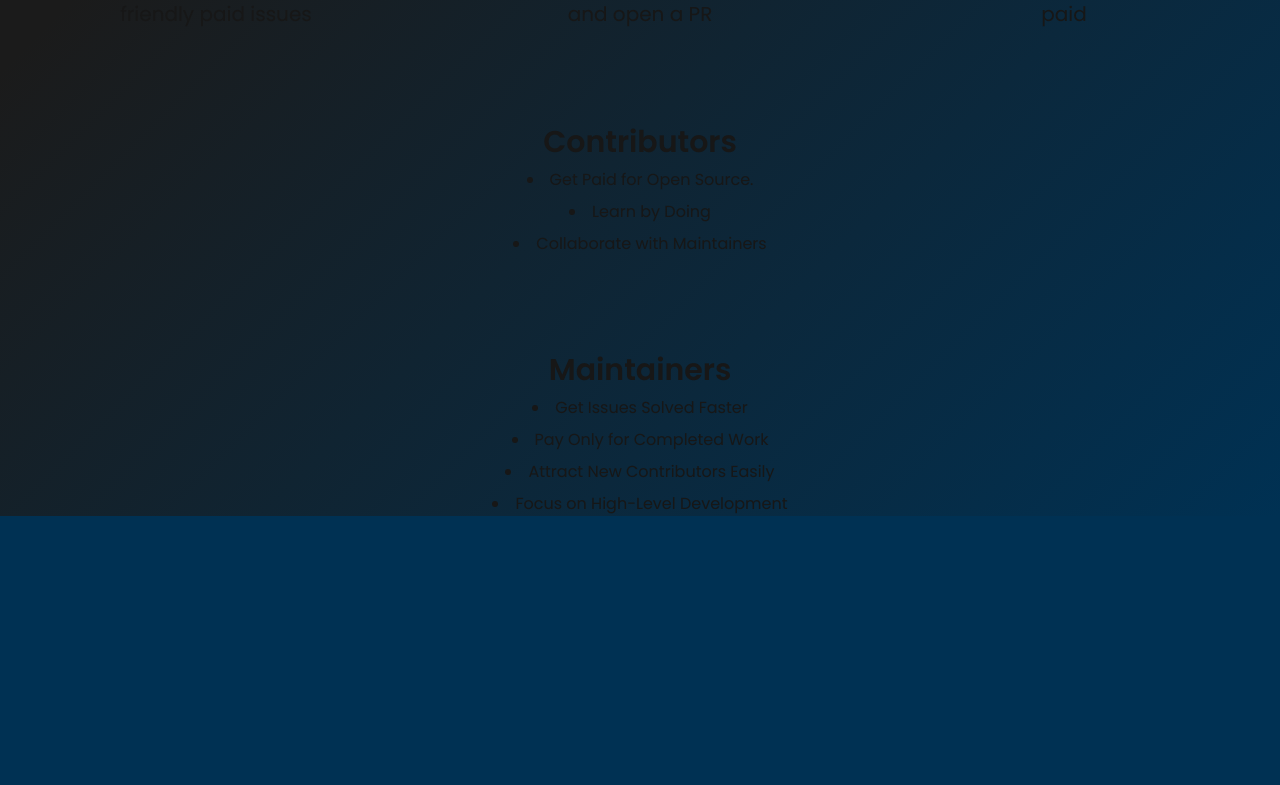
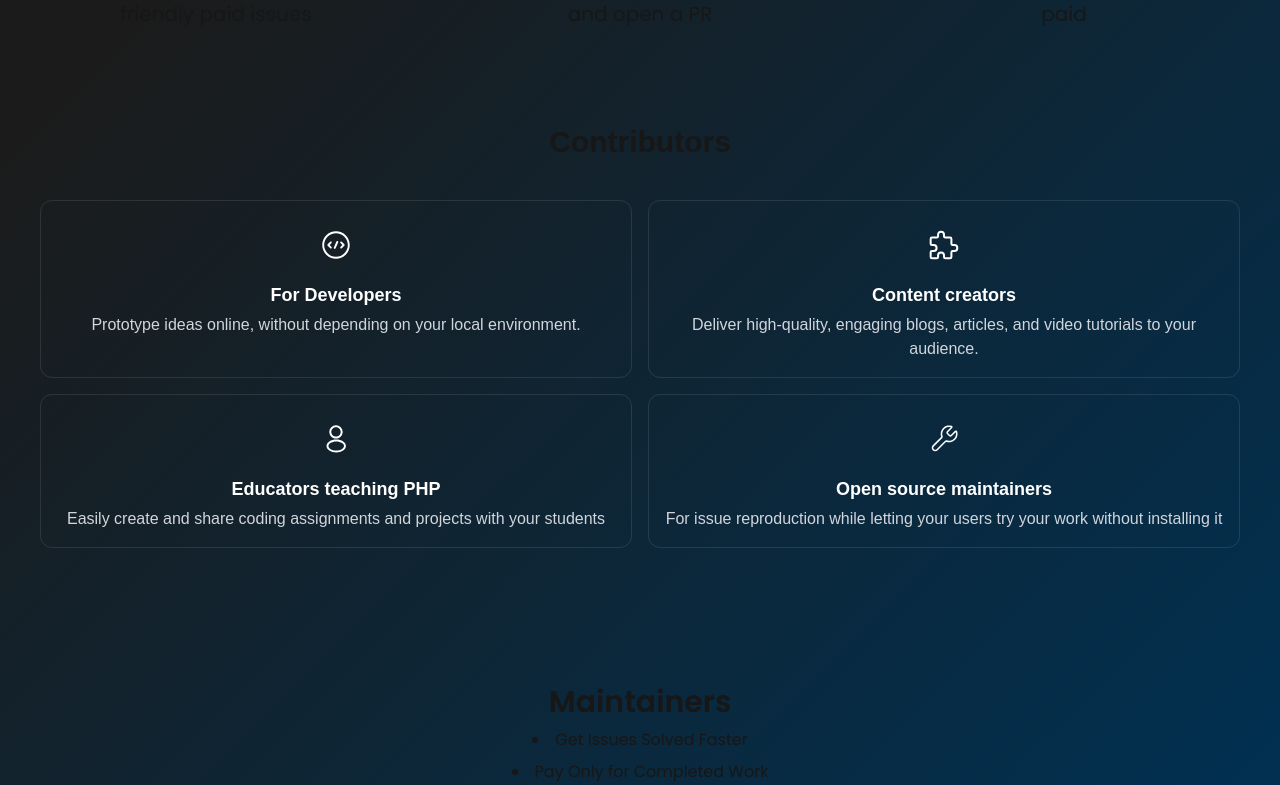
Before and after one commit to mohammadanas51/commitpay-v2, a Next.js app: page / in a window 1280 px wide. Shown: the part 536-1321 px from the top of the page. Before the commit the page ends 1052 px from the top, so only its background shows below. Built offline with nearby package versions, Linux system fonts and the light colour scheme.

Commit message:
placed the feature cards yet to customize them

```diff
--- a/src/components/landingPage/ContributorBenefits.tsx
+++ b/src/components/landingPage/ContributorBenefits.tsx
@@ -8,15 +8,152 @@ const poppins = Poppins({
 });
 function ContributorBenefits() {
   return (
-    <div className={` ${poppins.className} `}>
-      <div className={`text-3xl text-center mt-24 font-semibold`}>
+    // <div classNameName={` ${poppins.classNameName} `}>
+    //   <div classNameName={`text-3xl text-center mt-24 font-semibold`}>
+    //     Contributors
+    //   </div>
+    //   <ul classNameName="mt-2 list-disc list-inside space-y-2 font-body text-center">
+    //     <li>Get Paid for Open Source.</li>
+    //     <li> Learn by Doing</li>
+    //     <li> Collaborate with Maintainers</li>
+    //   </ul>
+    // </div>
+
+    <div className="text-center">
+      <div className={`text-3xl mt-24 font-semibold`}>
         Contributors
       </div>
-      <ul className="mt-2 list-disc list-inside space-y-2 font-body text-center">
-        <li>Get Paid for Open Source.</li>
-        <li> Learn by Doing</li>
-        <li> Collaborate with Maintainers</li>
-      </ul>
+
+      <div className="grid grid-cols-1 sm:grid-cols-2 gap-4  p-10 ">
+        <div className="block rounded-xl border border-white/10 p-4">
+          <span className="inline-block rounded-lg p-3">
+            <div className="inline-flex align-middle justify-center items-center select-none text-white">
+              <svg
+                viewBox="0 0 25 24"
+                fill="none"
+                xmlns="http://www.w3.org/2000/svg"
+                height="32"
+                width="32"
+              >
+                <path
+                  d="M8.50141 14.75C8.3114 14.75 8.12141 14.68 7.97141 14.53L5.97141 12.53C5.68141 12.24 5.68141 11.7599 5.97141 11.4699L7.97141 9.46994C8.26141 9.17994 8.7414 9.17994 9.0314 9.46994C9.3214 9.75994 9.3214 10.24 9.0314 10.53L7.5614 12L9.0314 13.4699C9.3214 13.7599 9.3214 14.24 9.0314 14.53C8.8814 14.68 8.69141 14.75 8.50141 14.75Z"
+                  fill="currentColor"
+                ></path>
+                <path
+                  d="M16.5014 14.75C16.3114 14.75 16.1214 14.68 15.9714 14.53C15.6814 14.24 15.6814 13.7599 15.9714 13.4699L17.4414 12L15.9714 10.53C15.6814 10.24 15.6814 9.75994 15.9714 9.46994C16.2614 9.17994 16.7414 9.17994 17.0314 9.46994L19.0314 11.4699C19.3214 11.7599 19.3214 12.24 19.0314 12.53L17.0314 14.53C16.8814 14.68 16.6914 14.75 16.5014 14.75Z"
+                  fill="currentColor"
+                ></path>
+                <path
+                  d="M12.5 22.75C6.57 22.75 1.75 17.93 1.75 12C1.75 6.07 6.57 1.25 12.5 1.25C18.43 1.25 23.25 6.07 23.25 12C23.25 17.93 18.43 22.75 12.5 22.75ZM12.5 2.75C7.4 2.75 3.25 6.9 3.25 12C3.25 17.1 7.4 21.25 12.5 21.25C17.6 21.25 21.75 17.1 21.75 12C21.75 6.9 17.6 2.75 12.5 2.75Z"
+                  fill="currentColor"
+                ></path>
+                <path
+                  d="M11.5021 15.0801C11.4021 15.0801 11.3021 15.0601 11.2121 15.0201C10.8321 14.8601 10.6521 14.4201 10.8221 14.0301L12.8221 9.36004C12.9821 8.98004 13.4221 8.80002 13.8021 8.97002C14.1821 9.13002 14.3621 9.57008 14.1921 9.96008L12.1921 14.6301C12.0721 14.9101 11.7921 15.0801 11.5021 15.0801Z"
+                  fill="currentColor"
+                ></path>
+              </svg>
+            </div>
+          </span>
+
+          <h2 className="mt-2 font-semibold text-base sm:text-lg text-white">
+            For Developers
+          </h2>
+          <p className="sm:mt-1 block text-sm sm:text-base text-gray-300">
+            {" "}
+            Prototype ideas online, without depending on your local environment.
+          </p>
+        </div>
+
+        <div className="block rounded-xl border border-white/10 p-4">
+          <span className="inline-block rounded-lg p-3">
+            <div className="inline-flex align-middle justify-center items-center select-none text-white">
+              <svg
+                viewBox="0 0 24 24"
+                fill="none"
+                xmlns="http://www.w3.org/2000/svg"
+                height="32"
+                width="32"
+              >
+                <path
+                  d="M7.55556 4.22222C7.55556 2.99492 8.55048 2 9.77778 2C11.0051 2 12 2.99492 12 4.22222V5.44444C12 5.99673 12.4477 6.44444 13 6.44444H16.5556C17.1078 6.44444 17.5556 6.89216 17.5556 7.44444V11C17.5556 11.5523 18.0033 12 18.5556 12H19.7778C21.0051 12 22 12.9949 22 14.2222C22 15.4496 21.0051 16.4444 19.7778 16.4444H18.5556C18.0033 16.4444 17.5556 16.8922 17.5556 17.4444V21C17.5556 21.5523 17.1078 22 16.5556 22H13C12.4477 22 12 21.5523 12 21V19.7778C12 18.5504 11.0051 17.5556 9.77778 17.5556C8.55048 17.5556 7.55556 18.5504 7.55556 19.7778V21C7.55556 21.5523 7.10784 22 6.55556 22H3C2.44772 22 2 21.5523 2 21V17.4444C2 16.8922 2.44772 16.4444 3 16.4444H4.22222C5.44952 16.4444 6.44444 15.4496 6.44444 14.2222C6.44444 12.9949 5.44952 12 4.22222 12H3C2.44772 12 2 11.5523 2 11V7.44444C2 6.89216 2.44772 6.44444 3 6.44444H6.55556C7.10784 6.44444 7.55556 5.99673 7.55556 5.44444V4.22222Z"
+                  stroke="currentColor"
+                  strokeWidth="1.5"
+                  strokeLinecap="square"
+                ></path>
+              </svg>
+            </div>
+          </span>
+          <h2 className="mt-2 font-semibold text-base sm:text-lg text-white">
+            Content creators
+          </h2>
+          <p className="sm:mt-1 block text-sm sm:text-base text-gray-300">
+            {" "}
+            Deliver high-quality, engaging blogs, articles, and video tutorials
+            to your audience.
+          </p>
+        </div>
+
+        <div className="block rounded-xl border border-white/10 p-4">
+          <span className="inline-block rounded-lg p-3">
+            <div className="inline-flex align-middle justify-center items-center select-none text-white">
+              <svg
+                viewBox="0 0 25 24"
+                fill="none"
+                xmlns="http://www.w3.org/2000/svg"
+                height="32"
+                width="32"
+              >
+                <path
+                  d="M12.6586 11.62C12.6286 11.62 12.6086 11.62 12.5786 11.62C12.5286 11.61 12.4586 11.61 12.3986 11.62C9.49859 11.53 7.30859 9.25 7.30859 6.44C7.30859 3.58 9.63859 1.25 12.4986 1.25C15.3586 1.25 17.6886 3.58 17.6886 6.44C17.6786 9.25 15.4786 11.53 12.6886 11.62C12.6786 11.62 12.6686 11.62 12.6586 11.62ZM12.4986 2.75C10.4686 2.75 8.80859 4.41 8.80859 6.44C8.80859 8.44 10.3686 10.05 12.3586 10.12C12.4086 10.11 12.5486 10.11 12.6786 10.12C14.6386 10.03 16.1786 8.42 16.1886 6.44C16.1886 4.41 14.5286 2.75 12.4986 2.75Z"
+                  fill="currentColor"
+                ></path>
+                <path
+                  d="M12.6716 22.55C10.7116 22.55 8.74156 22.05 7.25156 21.05C5.86156 20.13 5.10156 18.87 5.10156 17.5C5.10156 16.13 5.86156 14.86 7.25156 13.93C10.2516 11.94 15.1116 11.94 18.0916 13.93C19.4716 14.85 20.2416 16.11 20.2416 17.48C20.2416 18.85 19.4816 20.12 18.0916 21.05C16.5916 22.05 14.6316 22.55 12.6716 22.55ZM8.08156 15.19C7.12156 15.83 6.60156 16.65 6.60156 17.51C6.60156 18.36 7.13156 19.18 8.08156 19.81C10.5716 21.48 14.7716 21.48 17.2616 19.81C18.2216 19.17 18.7416 18.35 18.7416 17.49C18.7416 16.64 18.2116 15.82 17.2616 15.19C14.7716 13.53 10.5716 13.53 8.08156 15.19Z"
+                  fill="currentColor"
+                ></path>
+              </svg>
+            </div>
+          </span>
+
+          <h2 className="mt-2 font-semibold text-base sm:text-lg text-white">
+            Educators teaching PHP{" "}
+          </h2>
+          <p className="sm:mt-1 block text-sm sm:text-base text-gray-300">
+            {" "}
+            Easily create and share coding assignments and projects with your
+            students
+          </p>
+        </div>
+
+        <div className="block rounded-xl border border-white/10 p-4">
+          <span className="inline-block rounded-lg p-3">
+            <div className="inline-flex align-middle justify-center items-center select-none text-white">
+              <svg
+                viewBox="0 0 25 24"
+                fill="none"
+                xmlns="http://www.w3.org/2000/svg"
+                height="32"
+                width="32"
+              >
+                <path
+                  d="M15.2013 6.29998C15.0181 6.48691 14.9155 6.73823 14.9155 6.99998C14.9155 7.26173 15.0181 7.51305 15.2013 7.69998L16.8013 9.29998C16.9882 9.48321 17.2396 9.58584 17.5013 9.58584C17.7631 9.58584 18.0144 9.48321 18.2013 9.29998L21.4602 6.04107C21.7073 5.79397 22.1242 5.87146 22.229 6.20485C22.52 7.13078 22.583 8.11721 22.4078 9.07913C22.1892 10.279 21.61 11.3838 20.7476 12.2463C19.8852 13.1087 18.7804 13.6878 17.5805 13.9064C16.4942 14.1044 15.3767 13.9983 14.3504 13.6034C14.1561 13.5287 13.9339 13.5674 13.7867 13.7146L7.12132 20.38C6.7235 20.7778 6.18393 21.0013 5.62132 21.0013C5.05871 21.0013 4.51914 20.7778 4.12132 20.38C3.7235 19.9822 3.5 19.4426 3.5 18.88C3.5 18.3174 3.7235 17.7778 4.12132 17.38L10.7867 10.7146C10.9339 10.5674 10.9726 10.3452 10.8979 10.1509C10.503 9.12458 10.3969 8.00708 10.5949 6.92083C10.8135 5.72092 11.3926 4.61614 12.255 3.7537C13.1175 2.89127 14.2223 2.31215 15.4222 2.09352C16.3841 1.91826 17.3705 1.98134 18.2965 2.27232C18.6298 2.37708 18.7073 2.79397 18.4602 3.04107L15.2113 6.28998L15.2013 6.29998Z"
+                  stroke="currentColor"
+                  strokeWidth="1.2"
+                  strokeLinecap="round"
+                  strokeLinejoin="round"
+                ></path>
+              </svg>
+            </div>
+          </span>
+          <h2 className="mt-2 font-semibold text-base sm:text-lg text-white">
+            Open source maintainers{" "}
+          </h2>
+          <p className="sm:mt-1 block text-sm sm:text-base text-gray-300">
+            For issue reproduction while letting your users try your work
+            without installing it
+          </p>
+        </div>
+      </div>
     </div>
   );
 }
--- a/src/components/landingPage/CtaButtons.tsx
+++ b/src/components/landingPage/CtaButtons.tsx
@@ -2,7 +2,6 @@
 
 import React from "react";
 import { Poppins } from "next/font/google";
-import { motion } from "framer-motion";
 const poppins = Poppins({
   weight: ["400", "600"],
   subsets: ["latin"],
```
